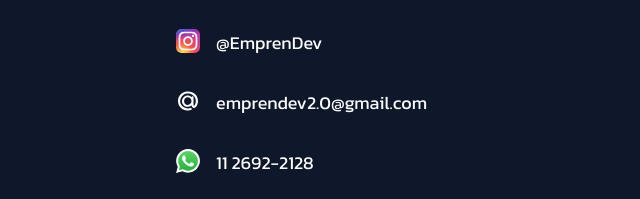
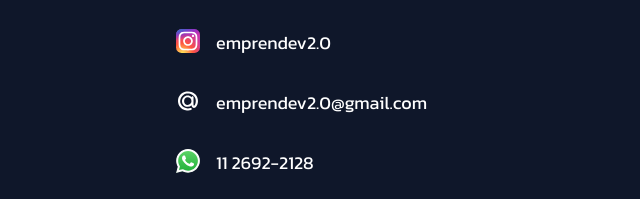
Before and after one commit to Arielstereo/EmprenDev, an Astro site: page / in a window 1280 px wide. Shown: the part 5151-5350 px from the top of the page, 0-640 px from the left. Built offline with nearby package versions, Linux system fonts and the light colour scheme; Astro itself is replaced by a stand-in of ours.

Commit message:
change instagram name

```diff
--- a/src/components/Footer.astro
+++ b/src/components/Footer.astro
@@ -49,7 +49,7 @@
           ></g
         ></svg
       >
-      <p class="text-lg text-white">@EmprenDev</p>
+      <p class="text-lg text-white">emprendev2.0</p>
     </div>
     <div class="flex gap-4">
       <svg
```
